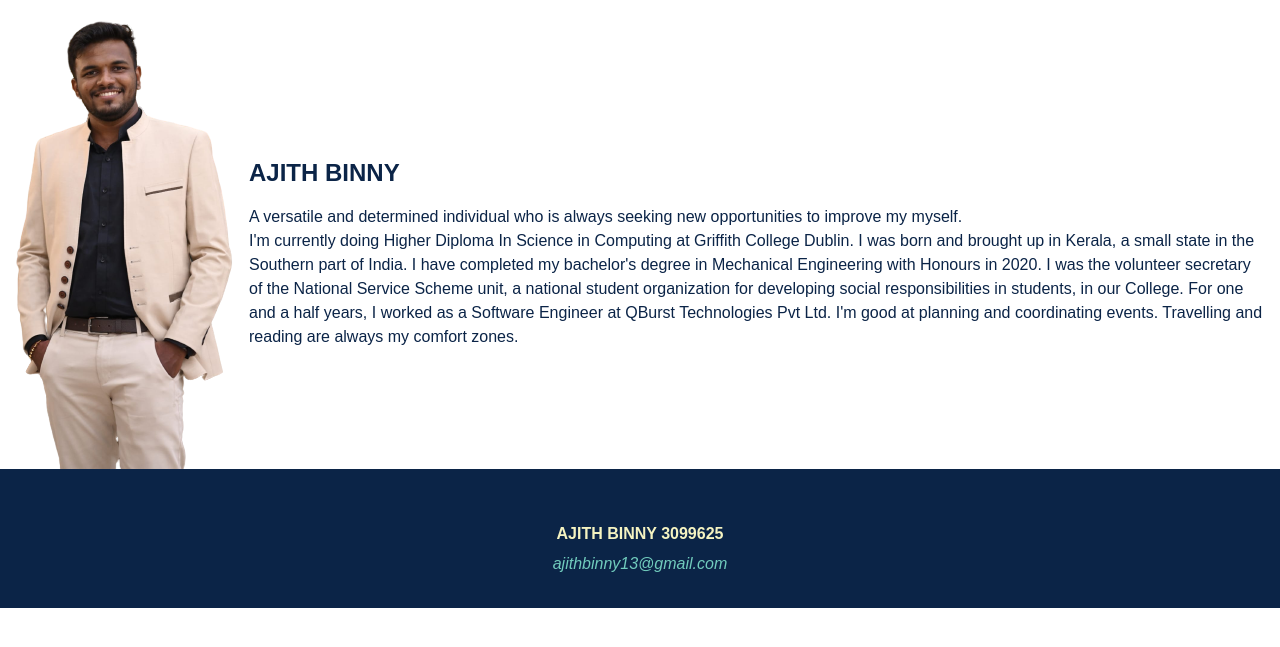
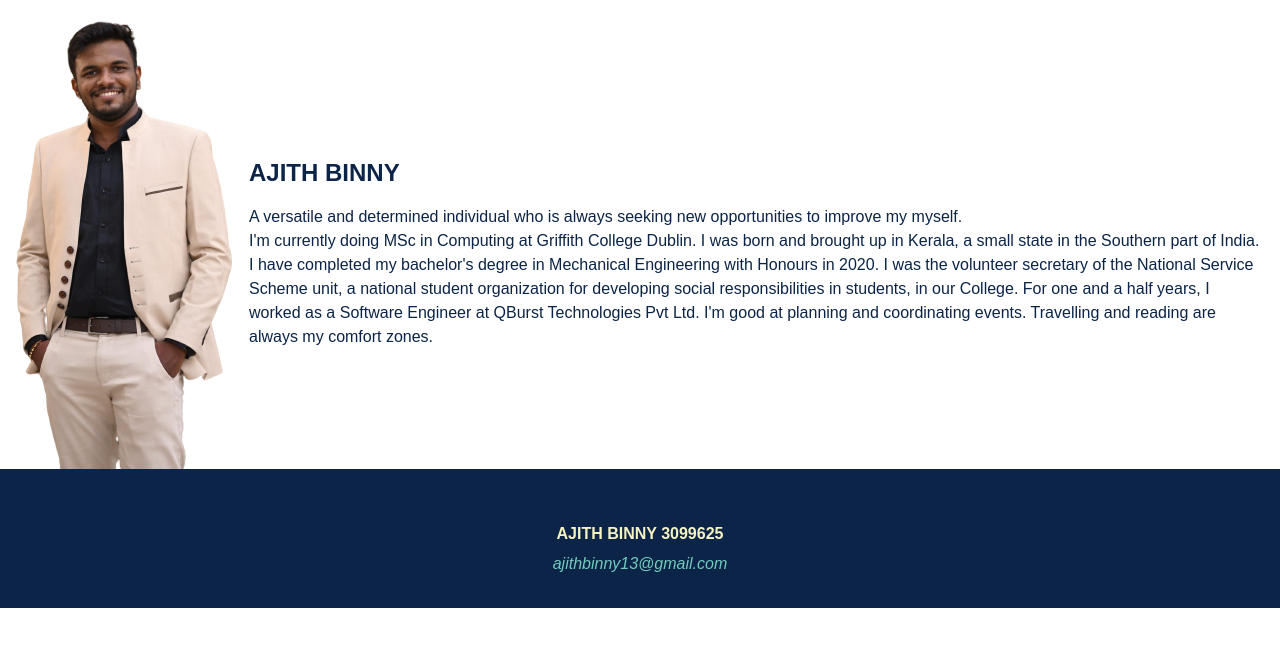
Before and after one commit to ajith-binny/Semantic-HTML, a plain HTML site: page about.html in a window 1280 px wide. Shown: the part 91-738 px from the top of the page. Drawn offline with Linux system fonts and the light colour scheme.

Commit message:
Update about.html

```diff
--- a/about.html
+++ b/about.html
@@ -45,7 +45,7 @@
             </p>
         </section>
         <p class="about-para">
-            I'm currently doing Higher Diploma In Science in Computing at Griffith College Dublin. I was
+            I'm currently doing MSc in Computing at Griffith College Dublin. I was
             born and brought up in Kerala, a small state in the Southern part of India. I have completed my
             bachelor's degree in Mechanical Engineering with Honours in 2020. I was the volunteer secretary of the
             National Service Scheme unit, a national student organization for developing social responsibilities in
```
